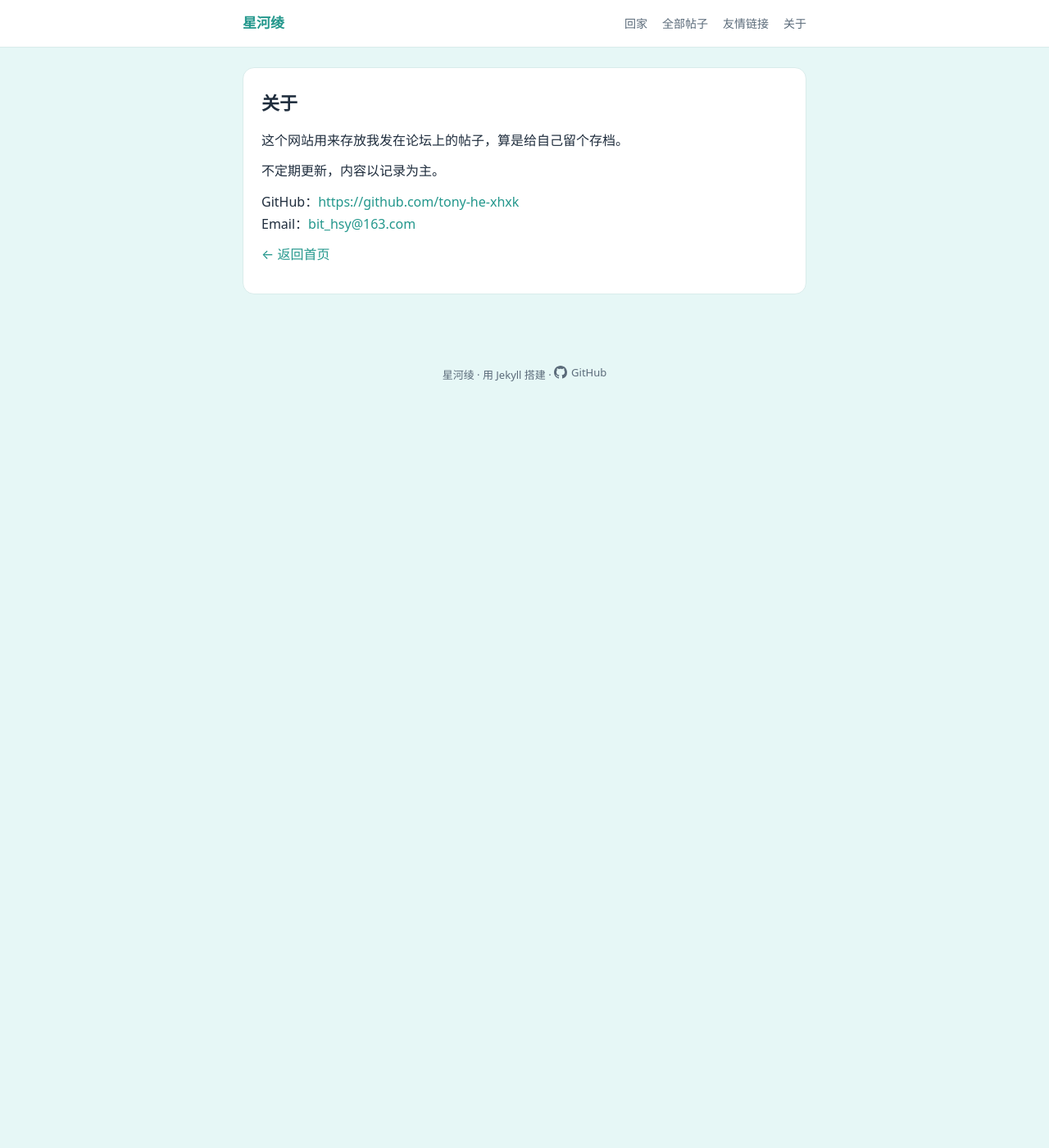
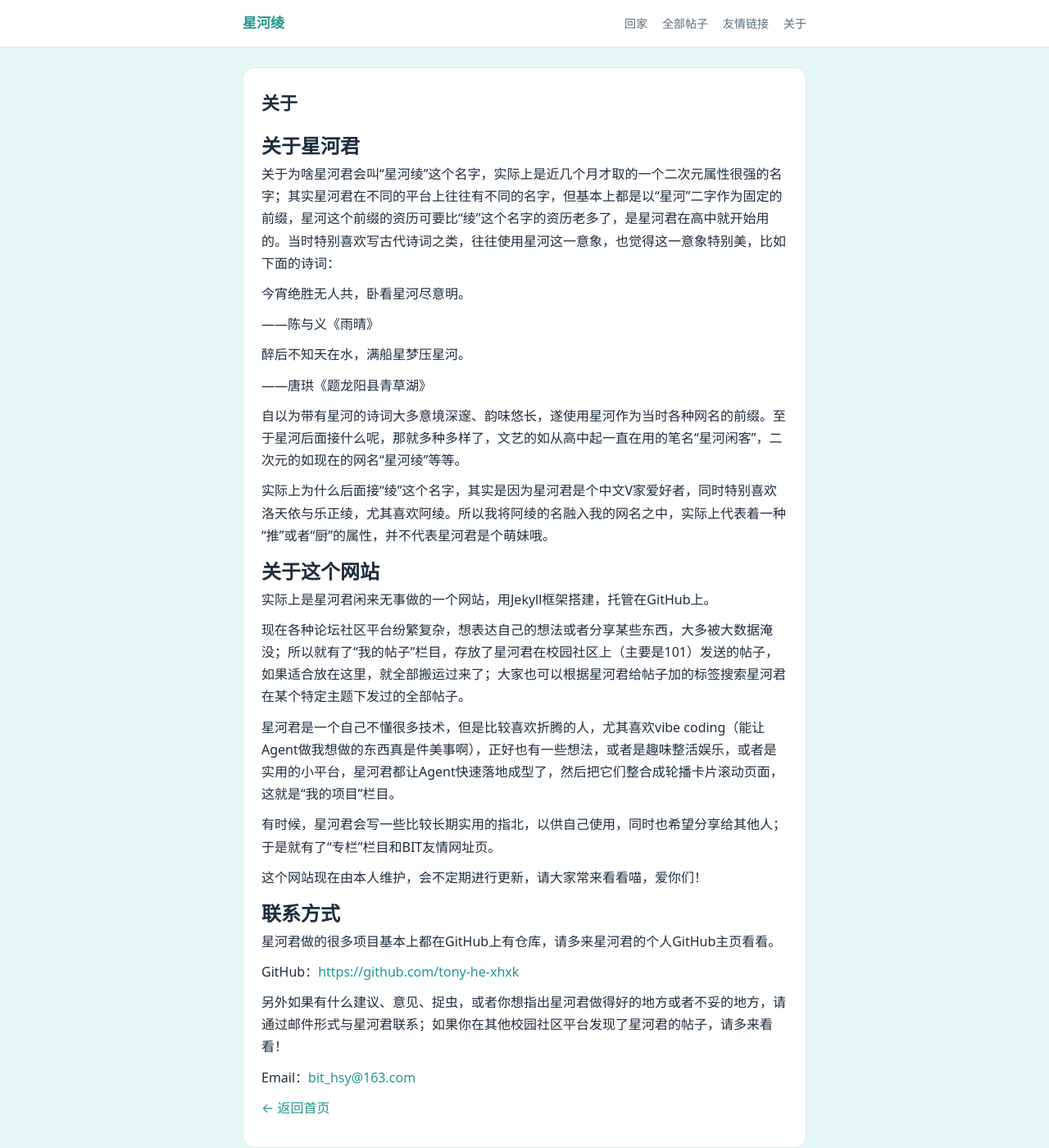
Before and after one commit to tony-he-xhxk/tony-he-xhxk.github.io, a Jekyll site: the page built from about.md, in a window 1280 px wide and 1400 px high. Shown: the whole window at 82% size. Built offline with Jekyll 4.4.1, drawn with Linux system fonts in a browser that asks for light colours.

Commit message:
feat: 更改about页面格式及内容

```diff
--- /dev/null
+++ b/_layouts/page.html
@@ -0,0 +1,6 @@
+---
+layout: default
+---
+<article class="page">
+{{ content }}
+</article>
--- a/about.md
+++ b/about.md
@@ -1,13 +1,47 @@
 ---
-layout: default
+layout: page
 title: 关于
 permalink: /about/
 ---
-<article class="page">
-  <h1>关于</h1>
-  <p>这个网站用来存放我发在论坛上的帖子，算是给自己留个存档。</p>
-  <p>不定期更新，内容以记录为主。</p>
-  <p>GitHub：<a href="https://github.com/tony-he-xhxk" target="_blank" rel="noopener">https://github.com/tony-he-xhxk</a><br>
-  Email：<a href="mailto:bit_hsy@163.com">bit_hsy@163.com</a></p>
-  <p><a href="{{ '/' | relative_url }}">← 返回首页</a></p>
-</article>
+
+# 关于
+
+## 关于星河君
+
+关于为啥星河君会叫“星河绫”这个名字，实际上是近几个月才取的一个二次元属性很强的名字；其实星河君在不同的平台上往往有不同的名字，但基本上都是以“星河”二字作为固定的前缀，星河这个前缀的资历可要比“绫”这个名字的资历老多了，是星河君在高中就开始用的。当时特别喜欢写古代诗词之类，往往使用星河这一意象，也觉得这一意象特别美，比如下面的诗词：
+
+> 今宵绝胜无人共，卧看星河尽意明。
+>
+> ——陈与义《雨晴》
+>
+>醉后不知天在水，满船星梦压星河。
+>
+> ——唐珙《题龙阳县青草湖》
+
+自以为带有星河的诗词大多意境深邃、韵味悠长，遂使用星河作为当时各种网名的前缀。至于星河后面接什么呢，那就多种多样了，文艺的如从高中起一直在用的笔名“星河闲客”，二次元的如现在的网名“星河绫”等等。
+
+实际上为什么后面接“绫”这个名字，其实是因为星河君是个中文V家爱好者，同时特别喜欢洛天依与乐正绫，尤其喜欢阿绫。所以我将阿绫的名融入我的网名之中，实际上代表着一种“推”或者“厨”的属性，并不代表星河君是个萌妹哦。
+
+## 关于这个网站
+
+实际上是星河君闲来无事做的一个网站，用Jekyll框架搭建，托管在GitHub上。
+
+现在各种论坛社区平台纷繁复杂，想表达自己的想法或者分享某些东西，大多被大数据淹没；所以就有了“我的帖子”栏目，存放了星河君在校园社区上（主要是101）发送的帖子，如果适合放在这里，就全部搬运过来了；大家也可以根据星河君给帖子加的标签搜索星河君在某个特定主题下发过的全部帖子。
+
+星河君是一个自己不懂很多技术，但是比较喜欢折腾的人，尤其喜欢vibe coding（能让Agent做我想做的东西真是件美事啊），正好也有一些想法，或者是趣味整活娱乐，或者是实用的小平台，星河君都让Agent快速落地成型了，然后把它们整合成轮播卡片滚动页面，这就是“我的项目”栏目。
+
+有时候，星河君会写一些比较长期实用的指北，以供自己使用，同时也希望分享给其他人；于是就有了“专栏”栏目和BIT友情网址页。
+
+这个网站现在由本人维护，会不定期进行更新，请大家常来看看喵，爱你们！
+
+## 联系方式
+
+星河君做的很多项目基本上都在GitHub上有仓库，请多来星河君的个人GitHub主页看看。
+
+GitHub：<https://github.com/tony-he-xhxk>
+
+另外如果有什么建议、意见、捉虫，或者你想指出星河君做得好的地方或者不妥的地方，请通过邮件形式与星河君联系；如果你在其他校园社区平台发现了星河君的帖子，请多来看看！
+
+Email：<bit_hsy@163.com>
+
+[← 返回首页]({{ '/' | relative_url }})
```
